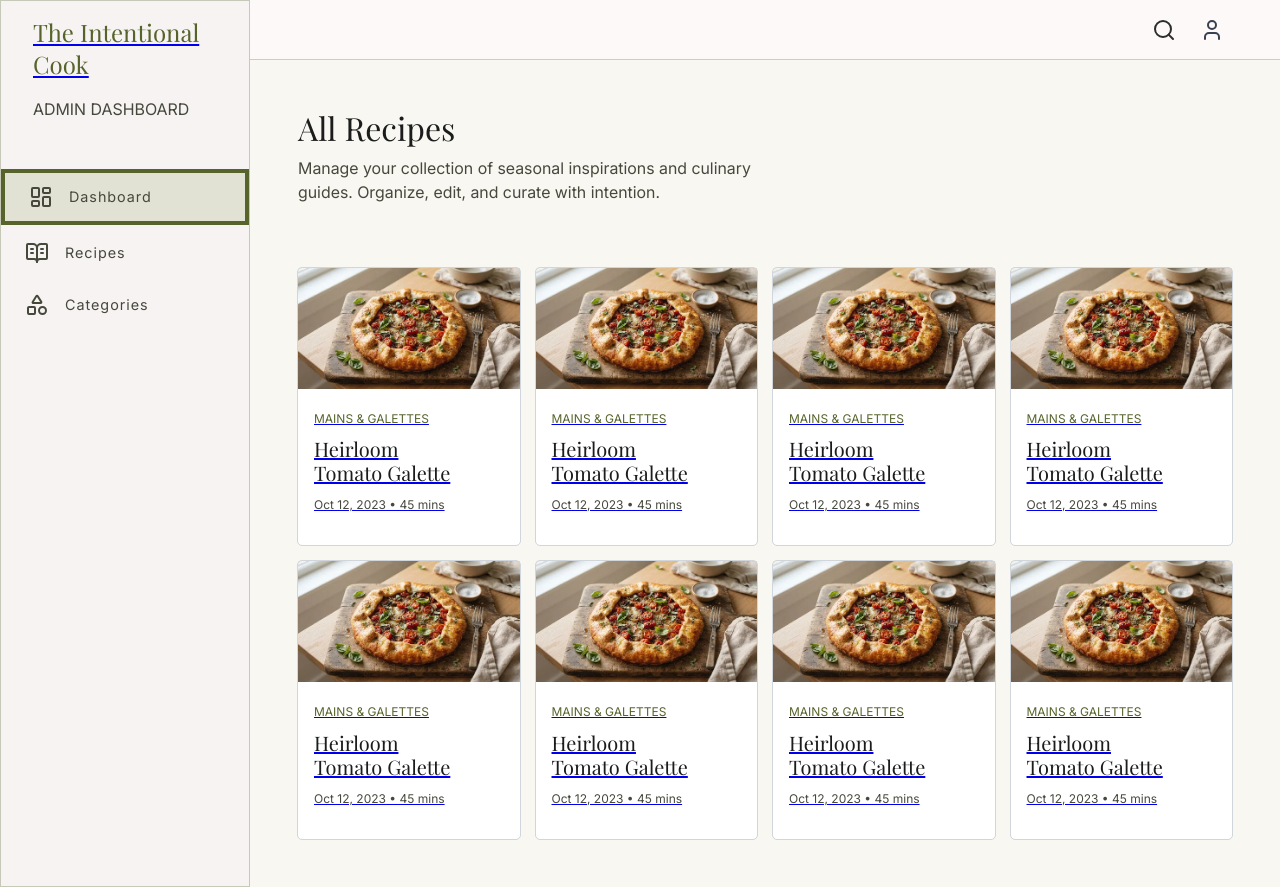
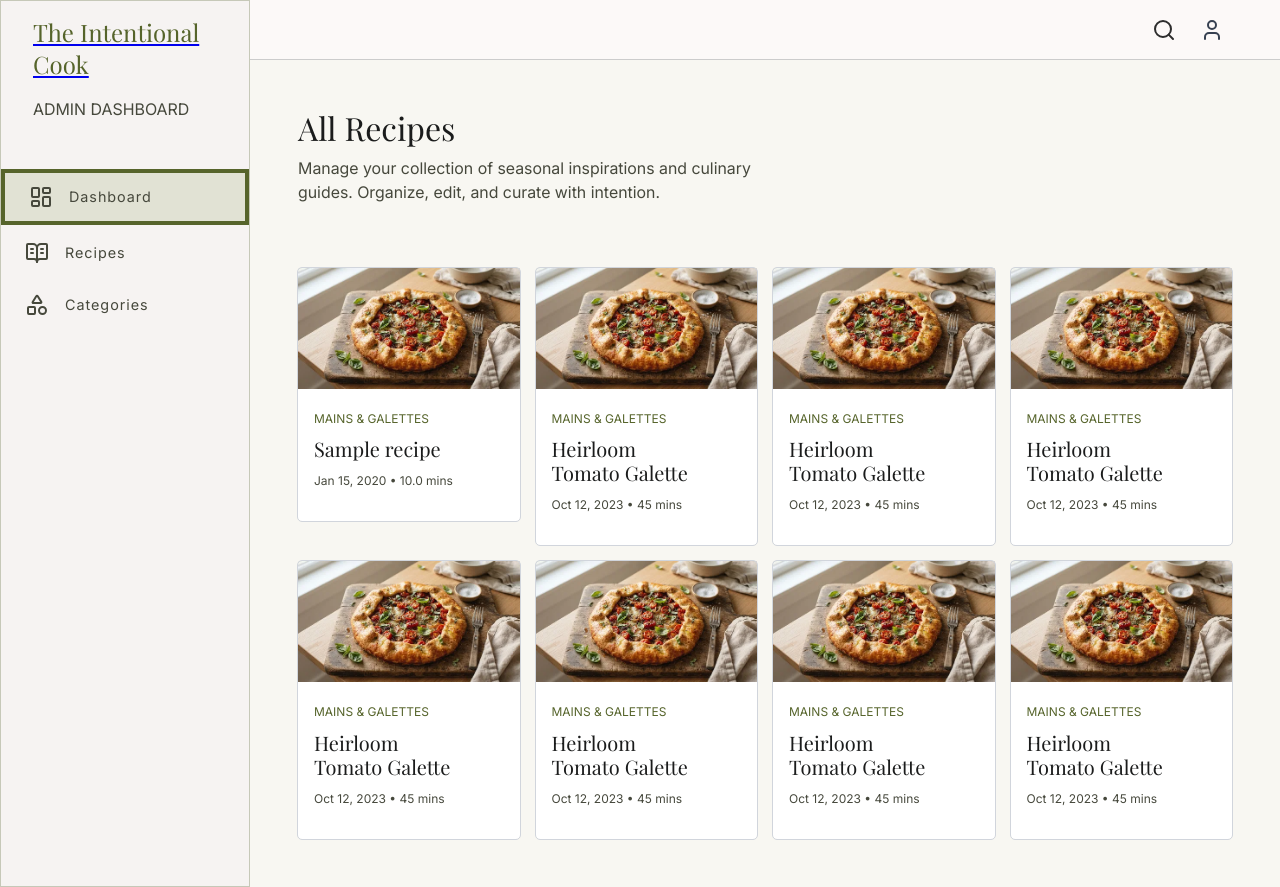
Before and after one commit to sharif2315/recipe-blog, a Flask app: template app/templates/dashboard/index.html in a window 1280 px wide. Run offline with Flask 3, Linux system fonts and the light colour scheme; the template is opened without the code that fills it: values that come from a table or form of the project are taken from there, others are empty; tables that the repository leaves empty hold one stand-in row (values such as "Sample post").

Commit message:
displaying recipes in dashboard from db ctx

```diff
--- a/app/dashboard/routes.py
+++ b/app/dashboard/routes.py
@@ -1,10 +1,11 @@
 from flask import render_template
 from app.dashboard import bp
-
+from app.models import Recipe
 
 @bp.route('/')
 def home():
-    return render_template('dashboard/index.html')
+    recipes = Recipe.query.all()
+    return render_template('dashboard/index.html', recipes=recipes)
 
 @bp.route('/recipes/<int:recipe_id>')
 def recipe_detail(recipe_id):
--- a/app/templates/dashboard/index.html
+++ b/app/templates/dashboard/index.html
@@ -13,15 +13,17 @@
 
   <div class="recipes_grid">
 
-    <a href="{{ url_for('dashboard.recipe_detail', recipe_id=1) }}">
+    <!-- RECIPES FROM DB CONTEXT -->
+    {% for recipe in recipes %}
+    <a style="text-decoration:none;" href="{{ url_for('dashboard.recipe_detail', recipe_id=1) }}">
       <div class="recipe_card">
 
         <img src="{{ url_for('static', filename='images/pizza-tomato.webp') }}" alt="" class="recipe_card_image">
 
         <div class="recipe_card_info_container">
           <h5 class="recipe_card_category">Mains & Galettes</h5>
-          <h4 class="recipe_card_title">Heirloom Tomato Galette</h4>
-          <p class="recipe_card_time">Oct 12, 2023 • 45 mins</p>
+          <h4 class="recipe_card_title">{{ recipe.title }}</h4>
+          <p class="recipe_card_time">{{ recipe.timestamp.strftime('%b %d, %Y') }} • {{ recipe.duration }} mins</p>
 
           <div class="recipe_card_icons_flex_group">
 
@@ -45,8 +47,9 @@
 
       </div>
     </a>
+    {% endfor %}
 
-    <a href="{{ url_for('dashboard.recipe_detail', recipe_id=1) }}">
+    <a style="text-decoration:none;" href="{{ url_for('dashboard.recipe_detail', recipe_id=1) }}">
       <div class="recipe_card">
 
         <img src="{{ url_for('static', filename='images/pizza-tomato.webp') }}" alt="" class="recipe_card_image">
@@ -68,7 +71,7 @@
       </div>
     </a>
 
-    <a href="{{ url_for('dashboard.recipe_detail', recipe_id=1) }}">
+    <a style="text-decoration:none;" href="{{ url_for('dashboard.recipe_detail', recipe_id=1) }}">
       <div class="recipe_card">
 
         <img src="{{ url_for('static', filename='images/pizza-tomato.webp') }}" alt="" class="recipe_card_image">
@@ -90,7 +93,7 @@
       </div>
     </a>
 
-    <a href="{{ url_for('dashboard.recipe_detail', recipe_id=1) }}">
+    <a style="text-decoration:none;" href="{{ url_for('dashboard.recipe_detail', recipe_id=1) }}">
       <div class="recipe_card">
 
         <img src="{{ url_for('static', filename='images/pizza-tomato.webp') }}" alt="" class="recipe_card_image">
@@ -112,7 +115,7 @@
       </div>
     </a>
 
-    <a href="{{ url_for('dashboard.recipe_detail', recipe_id=1) }}">
+    <a style="text-decoration:none;" href="{{ url_for('dashboard.recipe_detail', recipe_id=1) }}">
       <div class="recipe_card">
 
         <img src="{{ url_for('static', filename='images/pizza-tomato.webp') }}" alt="" class="recipe_card_image">
@@ -134,7 +137,7 @@
       </div>
     </a>
 
-    <a href="{{ url_for('dashboard.recipe_detail', recipe_id=1) }}">
+    <a style="text-decoration:none;" href="{{ url_for('dashboard.recipe_detail', recipe_id=1) }}">
       <div class="recipe_card">
 
         <img src="{{ url_for('static', filename='images/pizza-tomato.webp') }}" alt="" class="recipe_card_image">
@@ -156,7 +159,7 @@
       </div>
     </a>
 
-    <a href="{{ url_for('dashboard.recipe_detail', recipe_id=1) }}">
+    <a style="text-decoration:none;" href="{{ url_for('dashboard.recipe_detail', recipe_id=1) }}">
       <div class="recipe_card">
 
         <img src="{{ url_for('static', filename='images/pizza-tomato.webp') }}" alt="" class="recipe_card_image">
@@ -178,7 +181,7 @@
       </div>
     </a>
 
-    <a href="{{ url_for('dashboard.recipe_detail', recipe_id=1) }}">
+    <a style="text-decoration:none;" href="{{ url_for('dashboard.recipe_detail', recipe_id=1) }}">
       <div class="recipe_card">
 
         <img src="{{ url_for('static', filename='images/pizza-tomato.webp') }}" alt="" class="recipe_card_image">
```
